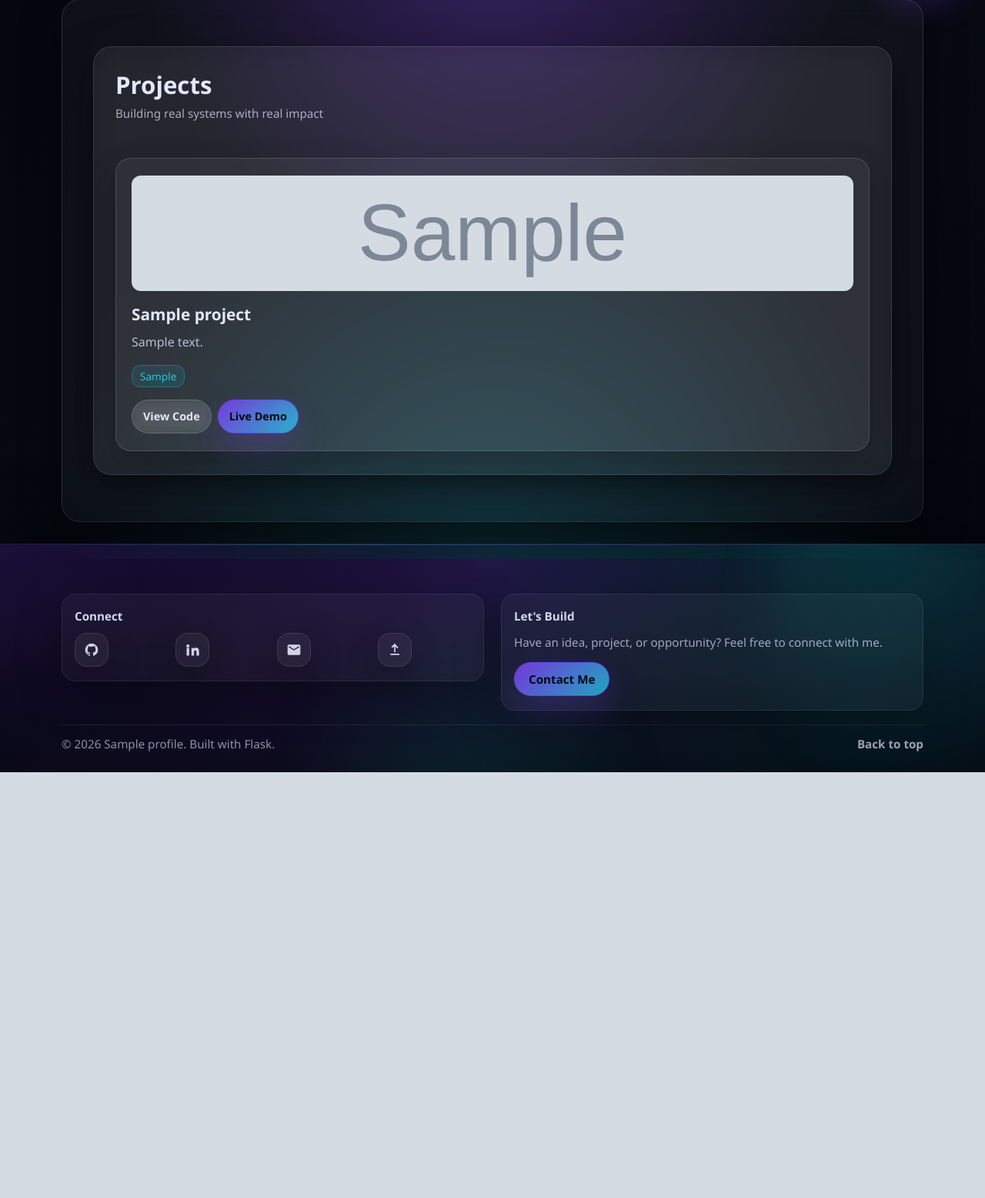
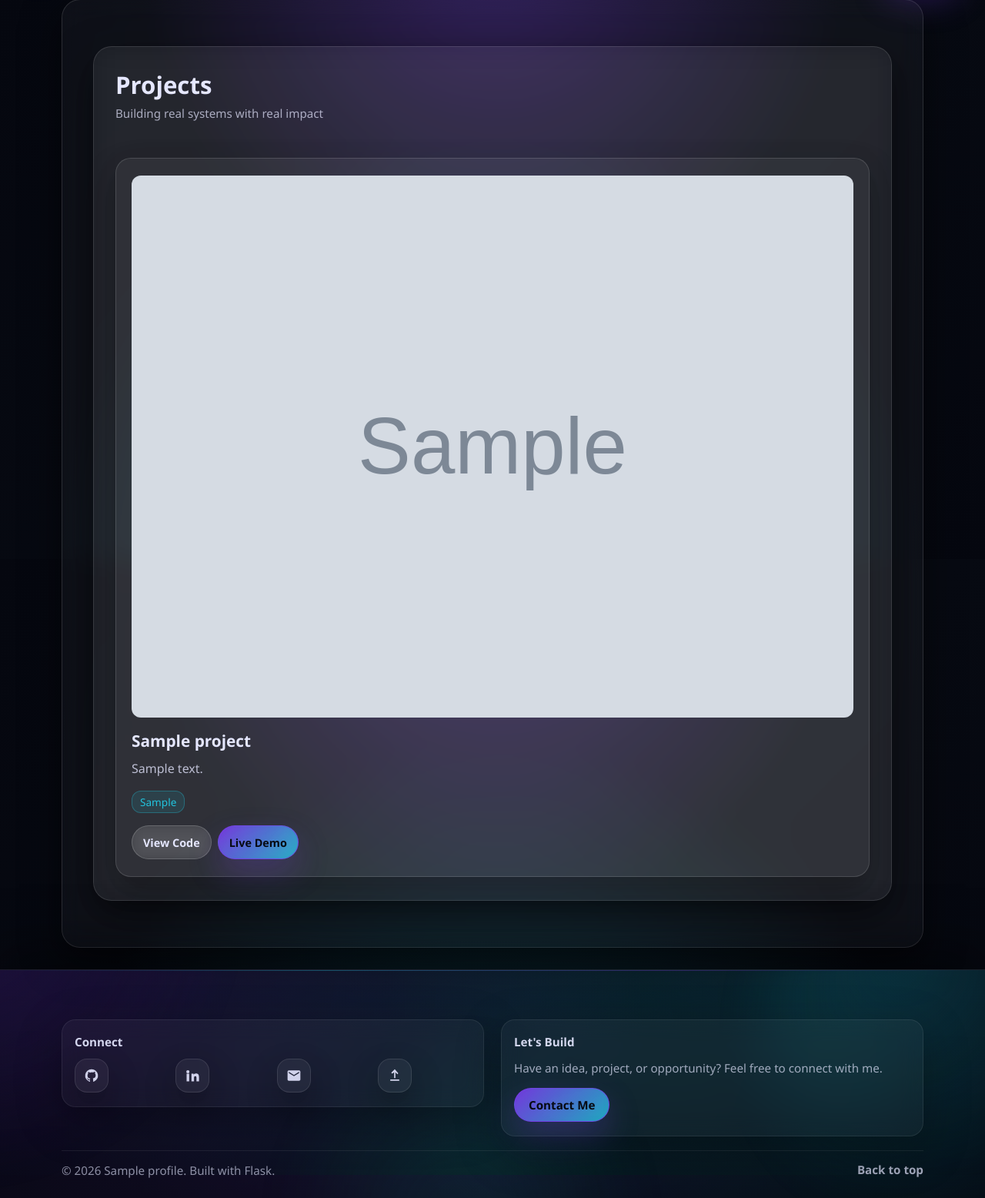
Before and after one commit to NithinGowda02/Dynamic-Portfolio-Website, a Flask app: page /projects in a window 1280 px wide. Shown: the part 74-1630 px from the top of the page at 77% size. Before the commit the page ends 1077 px from the top, so only its background shows below. Run offline with Flask 3, Linux system fonts and the light colour scheme; tables that the repository leaves empty hold one stand-in row (values such as "Sample post"); grey boxes marked "Sample" are stand-in pictures; parts of the project's set-up code (start-up, migrations or seed data) failed here and were passed over; some libraries are stand-ins or nearby versions.

Commit message:
Deployment Ready

```diff
--- a/static/css/style.css
+++ b/static/css/style.css
@@ -1364,7 +1364,7 @@ main {
 
 .project-card__image > img {
     width: 100%;
-    height: 150px;
+    height: 100%;
     object-fit: cover;
     display: block;
 }
```
